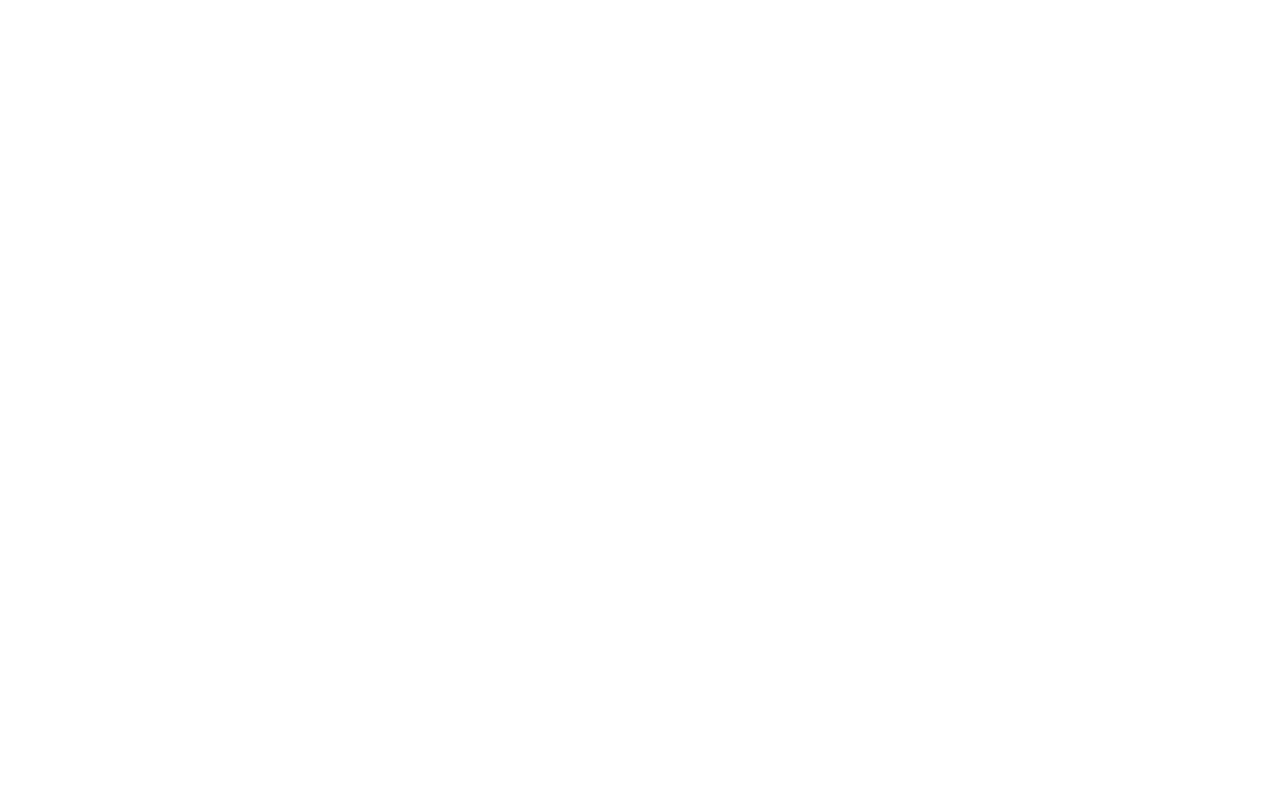
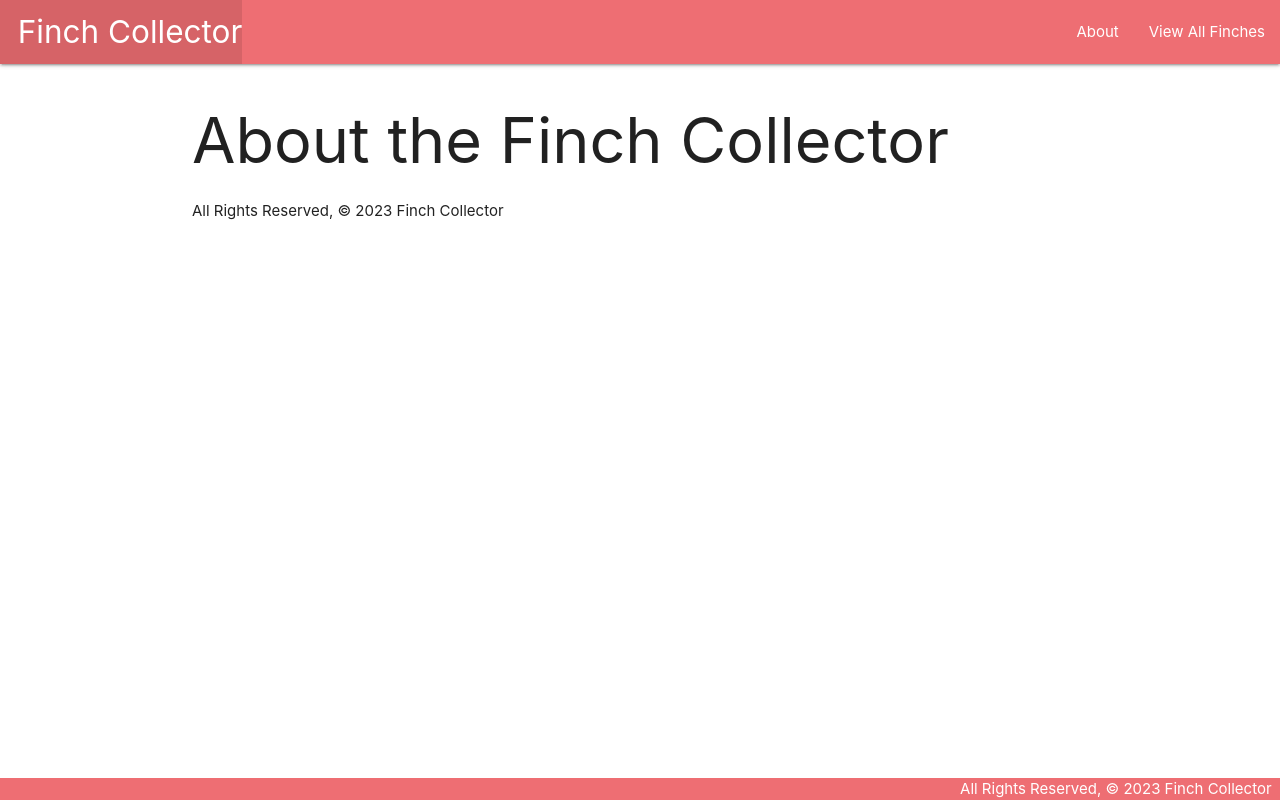
Before and after one commit to samuelbaird/finch_collector, a Django app: page /about/ in a window 1280 px wide. Before the commit the page is empty. Run offline with Django 4.2, Linux system fonts and the light colour scheme.

Commit message:
view all page

```diff
--- /dev/null
+++ b/main_app/static/css/style.css
@@ -0,0 +1,14 @@
+body {
+  display: flex;
+  min-height: 100vh;
+  flex-direction: column;
+}
+
+main {
+  flex: 1 0 auto;
+}
+
+footer.page-footer {
+  padding-top: 0;
+  text-align: right;
+}
--- a/main_app/templates/about.html
+++ b/main_app/templates/about.html
@@ -0,0 +1,8 @@
+{% extends 'base.html' %}
+{% block content %}
+
+<h1>About the Finch Collector</h1>
+
+<footer>All Rights Reserved, &copy; 2023 Finch Collector</footer>
+
+{% endblock %}
--- /dev/null
+++ b/main_app/templates/base.html
@@ -0,0 +1,34 @@
+{% load static %}
+<!DOCTYPE html>
+<html lang="en">
+<head>
+  <meta charset="UTF-8">
+  <meta name="viewport" content="width=device-width, initial-scale=1.0">
+  <meta http-equiv="X-UA-Compatible" content="ie=edge">
+  <title>Finch Collector</title>
+  <link rel="stylesheet" href="https://cdnjs.cloudflare.com/ajax/libs/materialize/1.0.0/css/materialize.min.css">
+  <link rel="stylesheet" type="text/css" href="{% static 'css/style.css' %}">
+</head>
+<body>
+  <header class="navbar-fixed">
+    <nav>
+      <div class="nav-wrapper">
+        <ul>
+          <li><a href="/" class="left brand-logo">&nbsp;&nbsp;Finch Collector</a></li>
+        </ul>
+        <ul class="right">
+          <li><a href="/about">About</a></li>
+          <li><a href="/finches">View All Finches</a></li>
+        </ul>
+      </div>
+    </nav>
+  </header>
+  <main class="container">
+    {% block content %}
+    {% endblock %}
+  </main>
+  <footer class="page-footer">
+    <div class="right">All Rights Reserved, &copy; 2023 Finch Collector &nbsp;</div>
+  </footer>
+</body>
+</html>
--- a/main_app/urls.py
+++ b/main_app/urls.py
@@ -4,4 +4,5 @@ from . import views
 urlpatterns = [
     path('', views.home, name='home'),
     path('about/', views.about, name='about'),
+    path('finches/', views.finches_index, name='index'),
 ]
--- a/main_app/views.py
+++ b/main_app/views.py
@@ -1,4 +1,9 @@
 from django.shortcuts import render
+
+finches = [
+  {'name': 'Lolo', 'breed': 'tabby', 'description': 'furry little demon', 'age': 3},
+  {'name': 'Sachi', 'breed': 'calico', 'description': 'gentle and loving', 'age': 2},
+]
 
 # Create your views here.
 
@@ -7,3 +12,8 @@ def home (request):
 
 def about (request):
     return render(request, 'about.html')
+
+def finches_index (request):
+    return render(request, 'finches/index.html', {
+        'finches': finches
+    })
```
Also changed, not shown: main_app/templates/finches/index.html (added, +21 -0 lines), main_app/templates/home.html (+3 -10 lines).
